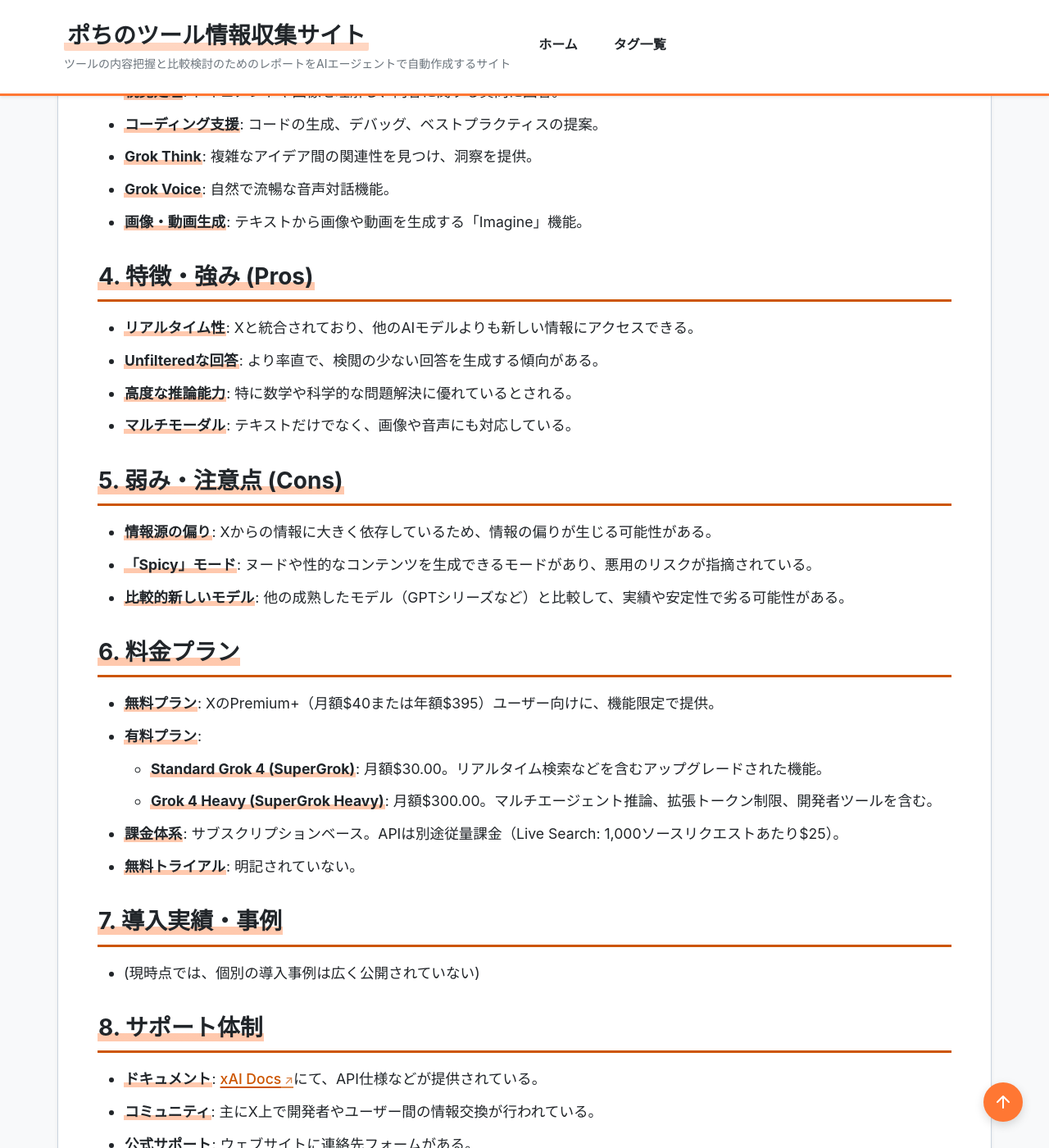
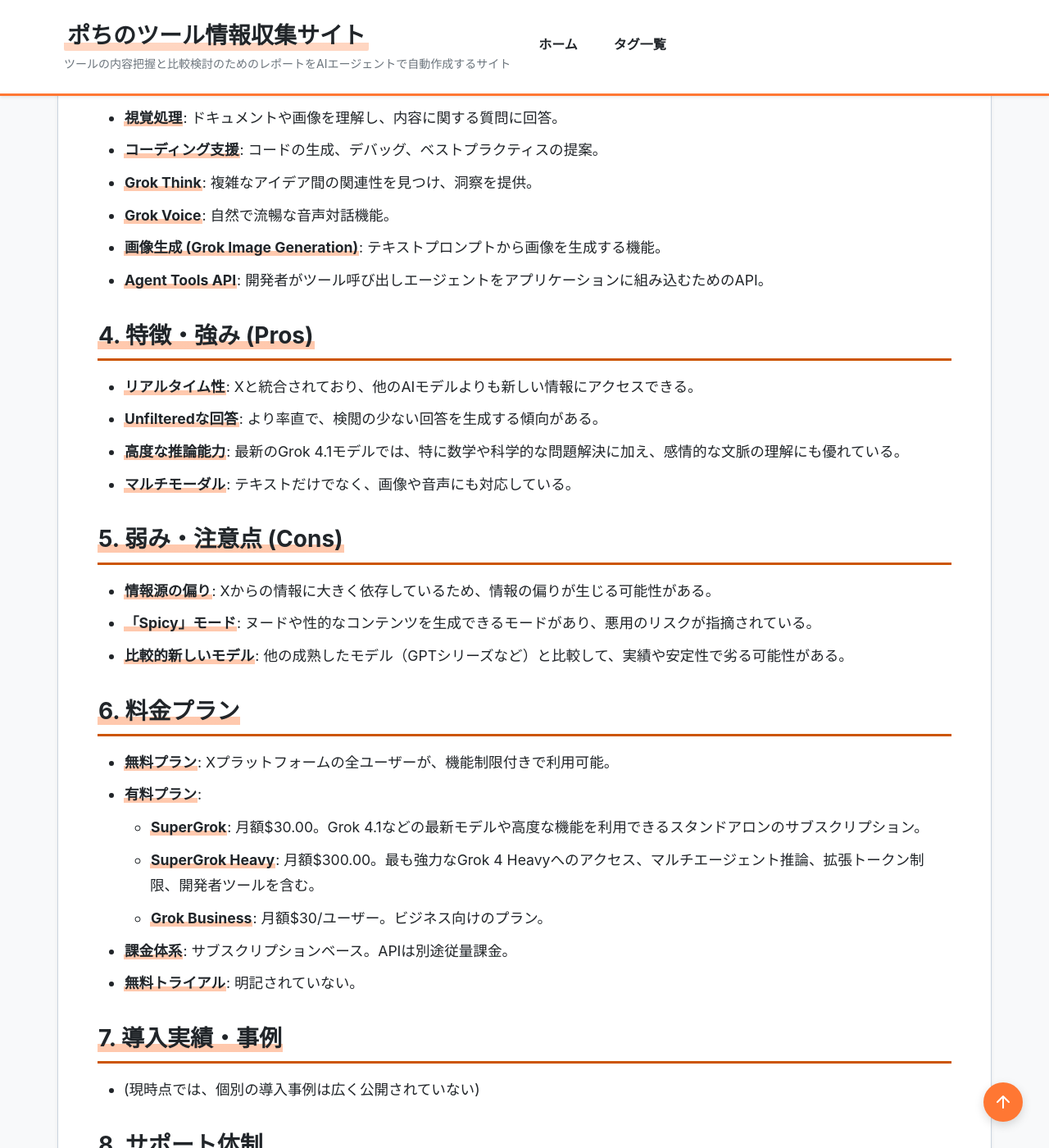
Before and after one commit to aegisfleet/tool-survey-report, a Jekyll site: the page built from _reports/grok.md, in a window 1280 px wide and 1400 px high, scrolled down 2788 px. Shown: the whole window at 82% size. Built offline with Jekyll 4.4.1, drawn with Linux system fonts in a browser that asks for light colours; some of the changed text lies outside the part shown.

Commit message:
feat: Update Grok report with latest information (#222)
Updated the Grok research report based on the latest information from the official xAI website.

- Added details about the Grok 4.1 model, new API offerings, and updated pricing/plan information.
- Revised the "Recent Updates" section to include all major announcements since the last update.
- Updated the `last_updated` date to reflect the changes.

Co-authored-by: google-labs-jules[bot] <161369871+google-labs-jules[bot]@users.noreply.github.com>

```diff
--- a/_reports/grok.md
+++ b/_reports/grok.md
@@ -43,19 +43,20 @@ relationships:
 
 ## **3. 主要機能**
 
-* **会話型AI**: 自然な対話形式で質問に回答。
+* **会話型AI (Grok 4.1)**: 自然な対話形式で質問に回答。最新モデルでは感情的知性や創造性が向上し、よりニュアンスを理解した対話が可能。
 * **リアルタイム検索**: ウェブやXから最新の情報を取得し、回答に反映。
 * **視覚処理**: ドキュメントや画像を理解し、内容に関する質問に回答。
 * **コーディング支援**: コードの生成、デバッグ、ベストプラクティスの提案。
 * **Grok Think**: 複雑なアイデア間の関連性を見つけ、洞察を提供。
 * **Grok Voice**: 自然で流暢な音声対話機能。
-* **画像・動画生成**: テキストから画像や動画を生成する「Imagine」機能。
+* **画像生成 (Grok Image Generation)**: テキストプロンプトから画像を生成する機能。
+* **Agent Tools API**: 開発者がツール呼び出しエージェントをアプリケーションに組み込むためのAPI。
 
 ## **4. 特徴・強み (Pros)**
 
 * **リアルタイム性**: Xと統合されており、他のAIモデルよりも新しい情報にアクセスできる。
 * **Unfilteredな回答**: より率直で、検閲の少ない回答を生成する傾向がある。
-* **高度な推論能力**: 特に数学や科学的な問題解決に優れているとされる。
+* **高度な推論能力**: 最新のGrok 4.1モデルでは、特に数学や科学的な問題解決に加え、感情的な文脈の理解にも優れている。
 * **マルチモーダル**: テキストだけでなく、画像や音声にも対応している。
 
 ## **5. 弱み・注意点 (Cons)**
@@ -66,11 +67,12 @@ relationships:
 
 ## **6. 料金プラン**
 
-* **無料プラン**: XのPremium+（月額$40または年額$395）ユーザー向けに、機能限定で提供。
+* **無料プラン**: Xプラットフォームの全ユーザーが、機能制限付きで利用可能。
 * **有料プラン**:
-  * **Standard Grok 4 (SuperGrok)**: 月額$30.00。リアルタイム検索などを含むアップグレードされた機能。
-  * **Grok 4 Heavy (SuperGrok Heavy)**: 月額$300.00。マルチエージェント推論、拡張トークン制限、開発者ツールを含む。
-* **課金体系**: サブスクリプションベース。APIは別途従量課金（Live Search: 1,000ソースリクエストあたり$25）。
+  * **SuperGrok**: 月額$30.00。Grok 4.1などの最新モデルや高度な機能を利用できるスタンドアロンのサブスクリプション。
+  * **SuperGrok Heavy**: 月額$300.00。最も強力なGrok 4 Heavyへのアクセス、マルチエージェント推論、拡張トークン制限、開発者ツールを含む。
+  * **Grok Business**: 月額$30/ユーザー。ビジネス向けのプラン。
+* **課金体系**: サブスクリプションベース。APIは別途従量課金。
 * **無料トライアル**: 明記されていない。
 
 ## **7. 導入実績・事例**
@@ -85,7 +87,7 @@ relationships:
 
 ## **9. 連携機能 (API・インテグレーション)**
 
-* **API**: 開発者向けにAPIが提供されており、アプリケーションにGrokの機能を組み込むことが可能。
+* **API**: 開発者向けにAPIが提供されており、アプリケーションにGrokの機能を組み込むことが可能。2025年11月よりパブリックベータが開始されている。
 * **外部サービス連携**: Xプラットフォームと密接に統合されている。
 
 ## **10. セキュリティとコンプライアンス**
@@ -113,6 +115,11 @@ relationships:
 
 ## **13. 直近半年のアップデート情報**
 
+* **2025-12-12**: Xプラットフォームの全てのユーザーにGrokが利用可能になったことを発表。
+* **2025-12-09**: 新しい画像生成モデル(コードネーム: Aurora)のリリースを発表。
+* **2025-11-19**: 「Grok 4.1 Fast」と次世代のツール呼び出しエージェントを提供する「Agent Tools API」を発表。
+* **2025-11-17**: 感情的知性、創造性、一貫性が向上した「Grok 4.1」をリリース。
+* **2025-11-04**: 開発者向けAPIのパブリックベータを開始。
 * **2025-07-28**: 画像・動画生成ツール「Grok Imagine」をリリース。
 * **2025-02-17**: フラッグシップモデル「Grok 3」をリリース。
 
@@ -125,10 +132,10 @@ relationships:
 ## **15. 総評**
 
 * **総合的な評価**:
-  * Grokは、特にリアルタイム情報へのアクセスとフィルタリングの少ない回答を求めるユーザーにとって、非常に強力なAIアシスタントである。Xとのシームレスな統合は最大の特徴であり、他のツールにはない強みとなっている。
+  * Grokは、特にリアルタイム情報へのアクセスとフィルタリングの少ない回答を求めるユーザーにとって、非常に強力なAIアシスタントである。Xとのシームレスな統合は最大の特徴であり、他のツールにはない強みとなっている。最新のGrok 4.1では対話能力も大幅に向上している。
 * **推奨されるチームやプロジェクト**:
   * 最新のニュースやトレンドを迅速に分析する必要があるマーケティングチームやジャーナリスト。
-  * 自由度の高い回答生成を求める開発者や研究者。
+  * 自由度の高い回答生成や、高度なAPI連携を求める開発者や研究者。
 * **選択時のポイント**:
   * 最新かつリアルタイムの情報を重視する場合はGrokが最適。
   * 確立されたエコシステムや幅広いサードパーティ連携を求める場合はGPTシリーズが有利。
```
Also changed, not shown: other parts of _reports/grok.md (+1 -1 lines).
